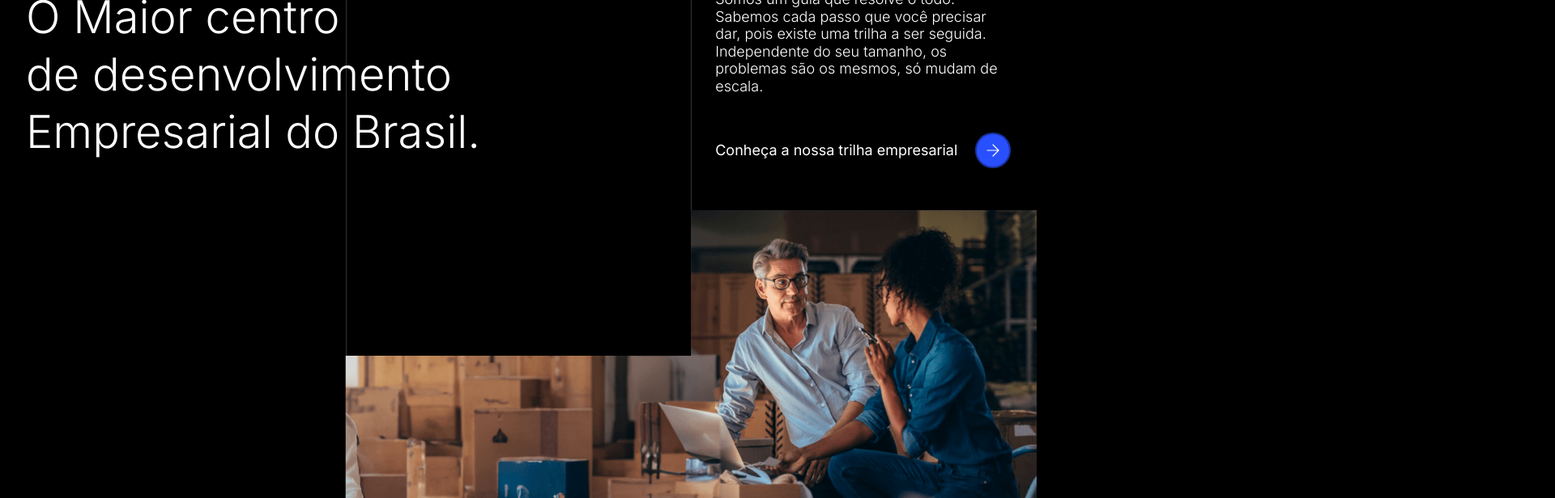
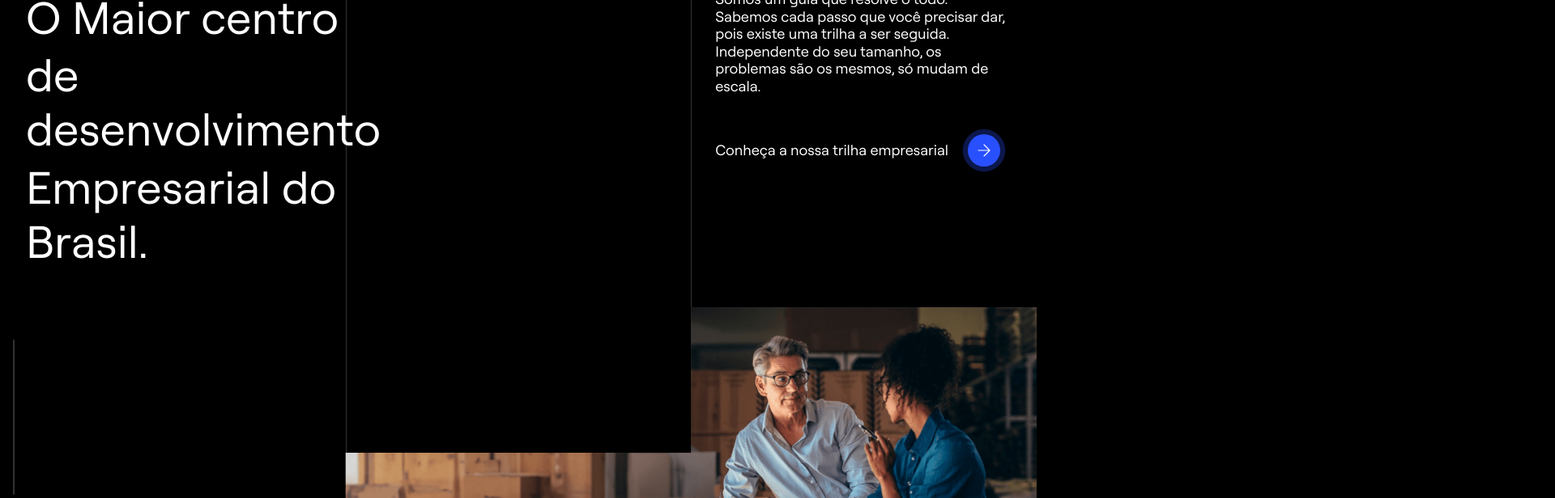
Before and after one commit to NielRodrigues/template-typescript, a React (Create React App) app: page / in a window 1280 px wide. Shown: the part 180-796 px from the top of the page at 81% size, 1920 px wide, since content can reach past the window. Built offline with nearby package versions, Linux system fonts and the light colour scheme.

Commit message:
update page

```diff
--- a/package.json
+++ b/package.json
@@ -19,6 +19,7 @@
     "react-icons": "^4.10.1",
     "react-router-dom": "^6.14.2",
     "react-scripts": "^5.0.1",
+    "split-type": "^0.3.3",
     "styled-components": "^5.3.11",
     "styled-normalize": "^8.0.7",
     "typescript": "^4.9.5",
--- a/src/components/Button1/index.jsx
+++ b/src/components/Button1/index.jsx
@@ -59,7 +59,7 @@ function Button1({ text, link }) {
     <motion.a
         href={link} className='button'
         animate={{ y: [120, 0], opacity: [0, 1] }}
-        transition={{ ease: [.75, 0, .25, 1], duration: 0.7, delay: 2.9 }}
+        transition={{ ease: [0.06, 0.9, 0.26, 0.99], duration: 1.5, delay: 4 }}
         onMouseMove={mouseMove}
         onMouseLeave={mouseLeave}
         ref={refLink}
--- a/src/components/Header/index.tsx
+++ b/src/components/Header/index.tsx
@@ -1,7 +1,7 @@
 import React, { useEffect, useRef } from 'react'
 import { Container } from './style'
 import { ReactComponent as Logo } from '../../assets/images/logo.svg'
-import gsap, { Power4 } from 'gsap'
+import gsap, { Expo } from 'gsap'
 import Menu from './Menu'
 
 function Header() {
@@ -16,8 +16,8 @@ function Header() {
             delay: 2.9,
             opacity: 1,
             y: 0,
-            duration: 0.7,
-            ease: Power4.easeInOut,
+            duration: 1.2,
+            ease: Expo.easeOut,
         })
     }, [])
 
--- a/src/components/InfiniteText/index.jsx
+++ b/src/components/InfiniteText/index.jsx
@@ -1,4 +1,4 @@
-import React, { useEffect, useRef } from 'react'
+import React, { useEffect, useRef, useState } from 'react'
 import { Container } from './style'
 import gsap from 'gsap'
 import { ScrollTrigger } from 'gsap/ScrollTrigger'
@@ -14,8 +14,10 @@ function InfiniteText() {
   let xPercent = 0
   let direction  = -1
   let velocity = 0.05
+  let lastScrollTop = 0
 
   gsap.registerPlugin(ScrollTrigger)
+
 
   useEffect(() => {
     const switchVelocity = () => {
@@ -23,6 +25,14 @@ function InfiniteText() {
       setTimeout(() => {
         velocity = 0.05
       }, 200)
+
+      if(window.scrollY >= lastScrollTop) {
+        direction = -1
+      } else {
+        direction = 1
+      }
+
+      lastScrollTop = window.scrollY
     }
 
     window.addEventListener("scroll", switchVelocity)
--- a/src/components/Load/style.ts
+++ b/src/components/Load/style.ts
@@ -19,6 +19,15 @@ export const Container = styled.section`
         display: flex;
         align-items: center;
         justify-content: center;
+
+        span{
+            font-size: 24px;
+            color: ${theme.colors.white};
+            font-weight: 400;
+            text-align: center;
+            margin-right: 8px;
+
+        }
     }
     svg.logo{
         position: fixed;
--- a/src/index.css
+++ b/src/index.css
@@ -1,4 +1,8 @@
 @import url('https://fonts.googleapis.com/css2?family=Inter:wght@100;200;300;400;500;600;700;800;900&display=swap');
+@font-face {
+  font-family: Robert;
+  src: url("./assets/fonts/Roobert-Regular.ttf");
+}
 
 html{
   scroll-behavior: smooth;
@@ -7,7 +11,7 @@ body {
   margin: 0;
   padding: 0;
   box-sizing: border-box;
-  font-family: 'Inter', sans-serif;
+  font-family: 'Robert';
   scroll-behavior: smooth;
   overflow-x: hidden;
   background-color: #000000;
@@ -48,4 +52,6 @@ body::-webkit-scrollbar-thumb {
   background-color: #0F0A0B;
 }
 
-input, select, textarea, option, button { font-family: 'Inter', sans-serif; }
+input, select, textarea, option, button { font-family: 'Robert'; }
+
+h1, h2, h3, h4, h5, h6, p, span div { font-family: 'Robert'; }
--- a/src/pages/Main/Home/index.tsx
+++ b/src/pages/Main/Home/index.tsx
@@ -1,39 +1,84 @@
-import React, { useState } from 'react'
-import { BGTop, Container, Content } from './style'
+import React, { useEffect, useState, useRef } from 'react'
+import { BGTop, Container, Content, ScrollIndicator } from './style'
 import { motion } from 'framer-motion'
+import SplitType from 'split-type'
+import gsap, { Expo } from 'gsap'
+
+
 import imageTop from "../../../assets/images/BG-Topo-NWB.png"
 import Button1 from '../../../components/Button1'
 
 function Home() {
+  const sloganRef = useRef(null)
+  const sloganRef2 = useRef(null)
+  const sloganRef3 = useRef(null)
+
+  const [textA, setTextA] = useState<string[]>([])
+  const [percetage, setPercetage] = useState<number>(0)
+
+  const variants = {
+    visible: (i: number) => ({
+        opacity: 1,
+        y: 0,
+        transition: {
+            delay: i * 0.1,
+            ease: [.75, 0, .25, 1],
+            type: "tween",
+            duration: 1.2,
+        },
+    }),
+    hidden: { opacity: 0, y: 40},
+  }
+
+  useEffect(() => {
+    if(sloganRef.current && sloganRef2.current && sloganRef3.current) {
+        SplitType.create(sloganRef.current, { types: "words, chars" })
+        SplitType.create(sloganRef2.current, { types: "words, chars" })
+        SplitType.create(sloganRef3.current, { types: "words, chars" })
+
+        gsap.fromTo(".char", {
+            y: 64,
+            opacity: 0,
+        }, {
+            y: 0,
+            opacity: 1,
+            ease: Expo.easeOut,
+            delay: 3,
+            duration: 1,
+            stagger: 0.01
+        })
+    }
+  }, [])
+
+  useEffect(() => {
+    const maxHeight = document.body.scrollHeight - window.innerHeight
+    const handleIndicator = () => {
+        setPercetage((window.scrollY / maxHeight) * 100)
+    }
+
+    window.addEventListener("scroll", handleIndicator)
+
+    return () => window.removeEventListener("scroll", handleIndicator)
+  }, [])
+
+
 
   return (
     <Container>
+        <ScrollIndicator>
+            <div style={{ height: `${percetage}%`}} className="active" />
+        </ScrollIndicator>
         <Content>
             <div className="slogan">
-                <motion.h1
-                    animate={{ y: [120, 0], opacity: [0, 1] }}
-                    transition={{ ease: [.75, 0, .25, 1], duration: 0.7, delay: 2.8 }}
-                >
-                    O Maior centro
-                </motion.h1>
-                <motion.h1
-                    animate={{ y: [120, 0], opacity: [0, 1] }}
-                    transition={{ ease: [.75, 0, .25, 1], duration: 0.7, delay: 2.7 }}
-                >
-                    de desenvolvimento
-                </motion.h1>
-                <motion.h1
-                    animate={{ y: [120, 0], opacity: [0, 1] }}
-                    transition={{ ease: [.75, 0, .25, 1], duration: 0.7, delay: 2.6 }}
-                >
-                    Empresarial do Brasil.
-                </motion.h1>
+                <h1 ref={sloganRef}>O Maior centro</h1>
+                <h1 ref={sloganRef2}>de desenvolvimento</h1>
+                <h1 ref={sloganRef3}>Empresarial do Brasil.</h1>
             </div>
 
             <div className="text-and-button">
                 <motion.h2
                         animate={{ y: [120, 0], opacity: [0, 1] }}
-                        transition={{ ease: [.75, 0, .25, 1], duration: 0.7, delay: 3 }}
+                        transition={{ ease: [0.06, 0.9, 0.26, 0.99], duration: 1.5, delay: 3.7 }}
                     >
                     Somos um guia que resolve o todo. Sabemos cada passo que você precisar dar, pois existe uma trilha a ser seguida. Independente do seu tamanho, os problemas são os mesmos, só mudam de escala.
                 </motion.h2>
@@ -44,7 +89,7 @@ function Home() {
         <BGTop>
             <motion.img src={imageTop} alt="BackgrounD Top"
                 animate={{ y: [120, 0], opacity: [0, 1] }}
-                transition={{ ease: [.75, 0, .25, 1], duration: 0.8, delay: 2.8 }}
+                transition={{ ease: [0.06, 0.9, 0.26, 0.99], duration: 1.5, delay: 3.2 }}
             />
         </BGTop>
     </Container>
--- a/src/pages/Main/Home/style.ts
+++ b/src/pages/Main/Home/style.ts
@@ -12,6 +12,7 @@ export const Container = styled.section`
     gap: 48px;
     justify-content: space-between;
     margin-bottom: 80px;
+    position: relative;
 `;
 
 export const Content = styled.div`
@@ -26,14 +27,27 @@ export const Content = styled.div`
         display: flex;
         flex-direction: column;
         gap: 4px;
+        max-width: 40%;
 
-        h1{
+        span{
             font-size: 56px;
             font-weight: 300;
             line-height: 1.2em;
             color: ${theme.colors.text};
             margin: 0;
             display: inline-block;
+            margin-right: 10px;
+        }
+
+        h1{
+            font-size: 56px;
+            font-weight: 300;
+            line-height: 1.2em;
+            height: fit-content;
+            color: ${theme.colors.text};
+            margin: 0;
+            display: inline-block;
+            clip-path: polygon(0 0, 100% 0, 100% 100%, 0 100%);
         }
     }
 
@@ -117,3 +131,24 @@ export const BGTop = styled.div`
         height: auto;
     }
 `;
+
+export const ScrollIndicator = styled.div`
+  width: 2px;
+  border-radius: 2px;
+  height: 192px;
+  background-color: ${theme.colors.gray700};
+  position: absolute;
+  bottom: 128px;
+  left: 16px;
+  display: flex;
+  flex-direction: column;
+  align-items: center;
+  overflow: hidden;
+
+  div.active{
+    background-color: ${theme.colors.primary};
+    width: 100%;
+    height: 0%;
+    transition: all 0.5s linear;
+  }
+`;
--- a/src/pages/Main/Solutions/index.tsx
+++ b/src/pages/Main/Solutions/index.tsx
@@ -66,25 +66,26 @@ function Solutions() {
         }
     })
 
-    gsap.to(scroller.current, {
-        ease: "linear",
-        x: "-100%",
-        duration: 0.4,
-        scrollTrigger: {
-            trigger: scroller.current,
-            start: "top 20%",
-            end: "1000 20%",
-            scrub: 4,
-        }
-    })
+    // gsap.to(scroller.current, {
+    //     ease: "linear",
+    //     x: "-100%",
+    //     duration: 0.4,
+    //     scrollTrigger: {
+    //         trigger: scroller.current,
+    //         start: "top 20%",
+    //         end: "1000 20%",
+    //         scrub: 4,
+    //     }
+    // })
 
     const pin = gsap.context(() => {
         gsap.to(section.current, {
-            ease: Power4.easeInOut,
+            ease: "ease",
+            x: "-100%",
             scrollTrigger: {
                 trigger: section.current,
                 start: "top 20%",
-                end: "1000 20%",
+                end: "2000 20%",
                 scrub: 4,
                 pin: true,
             }
--- a/src/pages/Main/Solutions/style.ts
+++ b/src/pages/Main/Solutions/style.ts
@@ -3,7 +3,7 @@ import { theme } from "../../../styles/Theme";
 
 export const Container = styled.section`
     width: 95%;
-    height: 1417px;
+    height: 2417px;
     display: flex;
     justify-content: space-between;
     margin: 80px 0;
@@ -48,8 +48,6 @@ export const Div2 = styled.div`
 export const Scroll = styled.div`
     width: 33%;
     height: 417px;
-    margin-right: -2.5%;
-    overflow: hidden;
 `;
 
 export const Panel = styled.div`
```
Also changed, not shown: src/components/Load/index.tsx (+59 -13 lines), src/assets/fonts/Roobert-Regular.ttf (added), src/pages/Main/styles.ts (line endings or trailing spaces), 1 other file (tests, documents, lock files or other folders).
